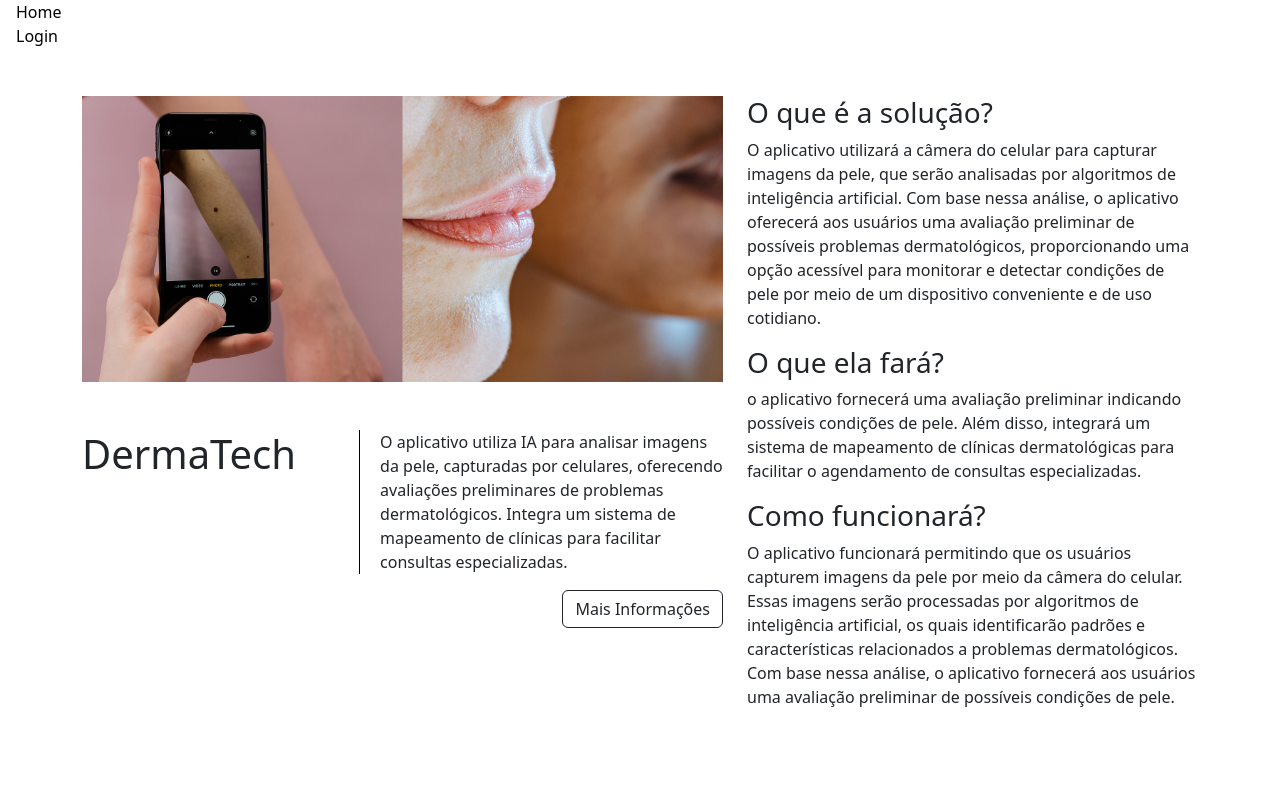
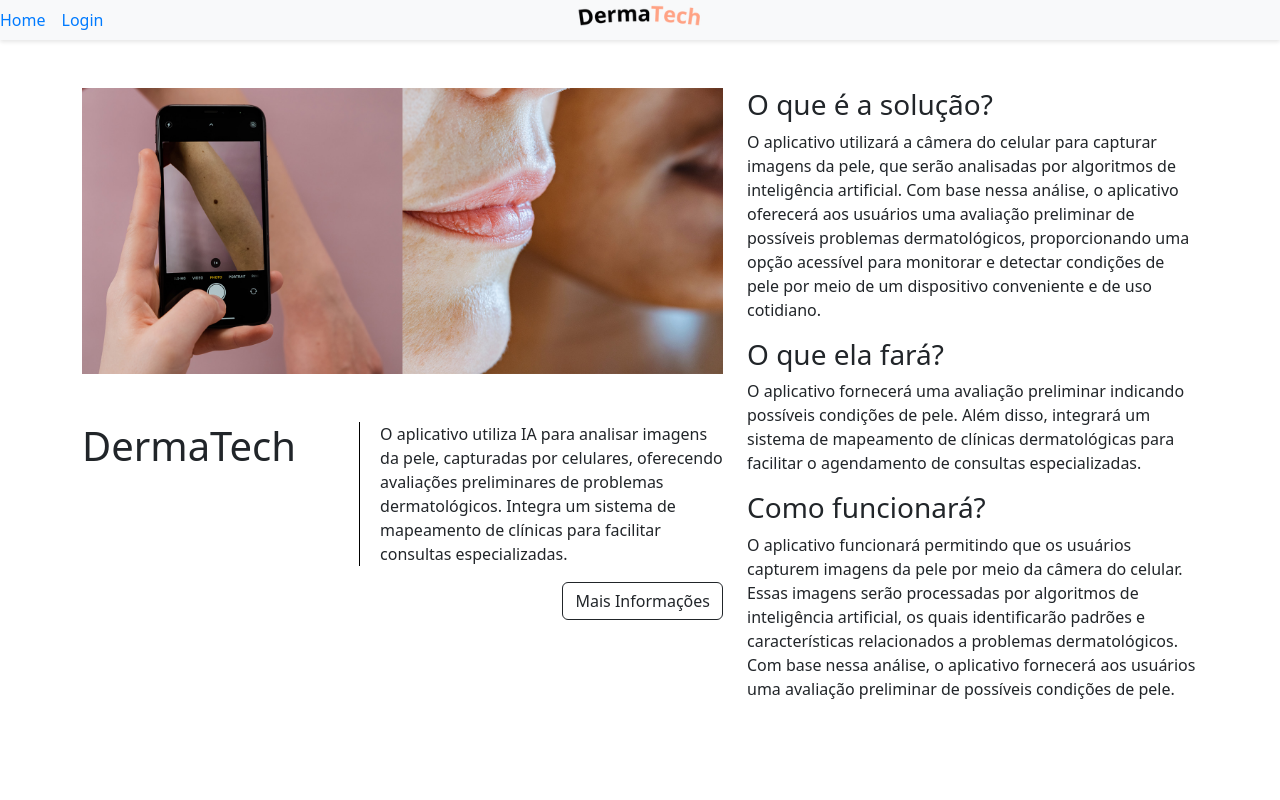
Before and after one commit to viniciusborgess/GS-Web, a React (Vite) app: page /home in a window 1280 px wide. Shown: the top 800 px of the page. Built offline with nearby package versions, Linux system fonts and the light colour scheme.

Commit message:
Adicionado navbar e logo na página home

```diff
--- a/src/components/Nav.jsx
+++ b/src/components/Nav.jsx
@@ -1,5 +1,7 @@
 import {useState} from 'react'
 import {Link} from 'react-router-dom'
+import '../css/login.css';
+import '../css/home.css';
 
 
 function Nav() {
@@ -12,21 +14,22 @@ function Nav() {
     const handleLogout =()=>{
         sessionStorage.removeItem("usuarioLogado");
         window.location = '/login';
-    }
+    };
 
-  return (
-    <>
-
-    <div style={userLogado == null ? {display:"none"}:{display:"block"}}>
-    <p className='usuario m-3 d-flex justify-content-end'>
-    {userLogado !=null ? `Usuario Logado:${userLogado.usuario}`:""}</p>
-
-    <button onClick={handleLogout} className='logout m-3'>Logout</button>
-    </div>
-
-    <Link to="/" className='btn-link m-3 text-decoration-none'>Home</Link><br></br>
-    <Link to="/login" className='btn-link m-3 text-decoration-none'>Login</Link>
-    </>
+    return (
+      <nav className="navbar">
+          {userLogado && (
+              <div className="user-info">
+                  <p>Usuario Logado: {userLogado.usuario}</p>
+                  <button onClick={handleLogout} className='logout'>Logout</button>
+              </div>
+          )}
+          <img src="src/img/derm.png" alt="Descrição da Imagem" className="logo" />
+          <div className="nav-links">
+              <Link to="/" className='btn-link'>Home</Link>
+              <Link to="/login" className='btn-link'>Login</Link>
+          </div>
+      </nav>
   )
 }
 
--- a/src/css/home.css
+++ b/src/css/home.css
@@ -8,7 +8,8 @@
   transition: transform 0.4s ease-in-out;
 }
 .imgs:hover {
-  transform: translateY(-10px); /* Ajuste a quantidade conforme necessário */
+  transform: translateY(-10px);
+  /* Ajuste a quantidade conforme necessário */
 }
 
 .usuario {
@@ -29,4 +30,42 @@
   color: black;
 }
 
+.navbar {
+  display: flex;
+  justify-content: space-between;
+  align-items: center;
+  padding: 1rem;
+  background-color: #f8f9fa;
+  box-shadow: 0 2px 4px 0 rgba(0, 0, 0, 0.1);
+}
+.navbar .user-info {
+  display: flex;
+  flex-direction: column;
+  align-items: flex-start;
+  margin-left: 5px;
+}
+.navbar .user-info p {
+  margin-bottom: 0.5rem;
+}
+.navbar .user-info .logout {
+  margin-top: 0.5rem;
+  margin-left: 5px;
+}
+.navbar .logo {
+  position: absolute;
+  top: 50%;
+  left: 50%;
+  transform: translate(-50%, -50%);
+  /* Ajuste o tamanho conforme necessário */
+  height: 150px;
+}
+.navbar .nav-links .btn-link {
+  margin-right: 1rem;
+  text-decoration: none;
+  color: #007bff;
+}
+.navbar .nav-links .btn-link:hover {
+  color: #0056b3;
+}
+
 /*# sourceMappingURL=home.css.map */
--- a/src/routes/Home.jsx
+++ b/src/routes/Home.jsx
@@ -39,7 +39,7 @@ function Home() {
 
             <h3>O que ela fará?</h3>
             <p>
-              o aplicativo fornecerá uma avaliação preliminar indicando possíveis condições de pele. Além disso, integrará um sistema de mapeamento de clínicas dermatológicas para facilitar o agendamento de consultas especializadas.
+              O aplicativo fornecerá uma avaliação preliminar indicando possíveis condições de pele. Além disso, integrará um sistema de mapeamento de clínicas dermatológicas para facilitar o agendamento de consultas especializadas.
             </p>
 
             <h3>Como funcionará?</h3>
--- a/src/scss/home.scss
+++ b/src/scss/home.scss
@@ -7,7 +7,8 @@
   transition: transform .4s ease-in-out;
 
   &:hover {
-      transform: translateY(-10px); /* Ajuste a quantidade conforme necessário */
+    transform: translateY(-10px);
+    /* Ajuste a quantidade conforme necessário */
   }
 }
 
@@ -33,3 +34,50 @@
 .btn-link {
   color: black;
 }
+
+
+.navbar {
+  display: flex;
+  justify-content: space-between;
+  align-items: center;
+  padding: 1rem;
+  background-color: #f8f9fa;
+  box-shadow: 0 2px 4px 0 rgba(0, 0, 0, .1);
+
+  .user-info {
+    display: flex;
+    flex-direction: column;
+    align-items: flex-start;
+    margin-left: 5px;
+
+    p {
+      margin-bottom: 0.5rem;
+    }
+
+    .logout {
+      margin-top: 0.5rem;
+      margin-left: 5px;
+    }
+  }
+
+  .logo {
+    position: absolute;
+    top: 50%;
+    left: 50%;
+    transform: translate(-50%, -50%);
+    /* Ajuste o tamanho conforme necessário */
+    height: 150px;
+  }
+
+  .nav-links {
+    .btn-link {
+      margin-right: 1rem;
+      text-decoration: none;
+      color: #007bff;
+
+      &:hover {
+        color: #0056b3;
+      }
+    }
+  }
+}
```
Also changed, not shown: src/img/derm.png (added), 1 other file (tests, documents, lock files or other folders). Lines whose indentation alone changed are shown as unchanged.
